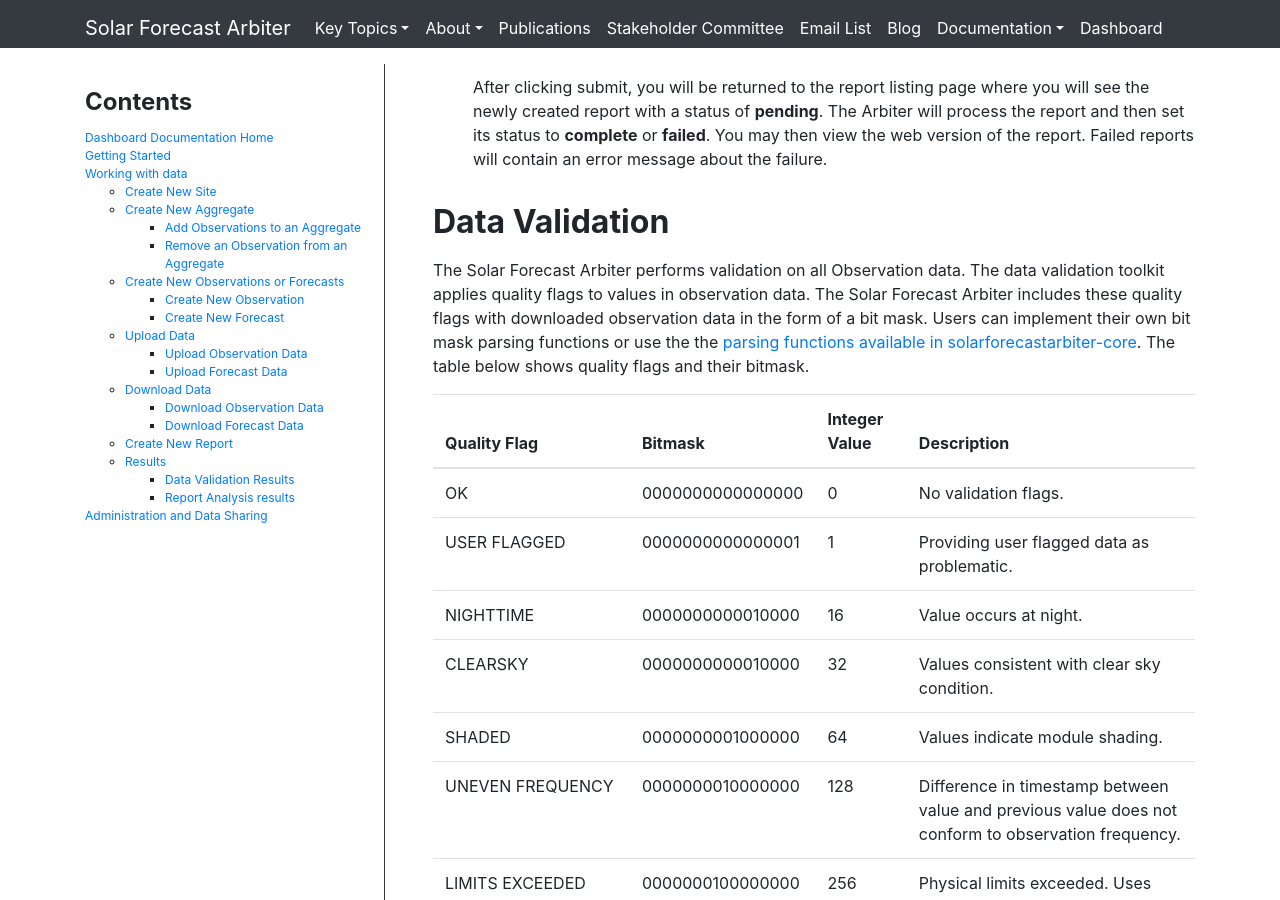
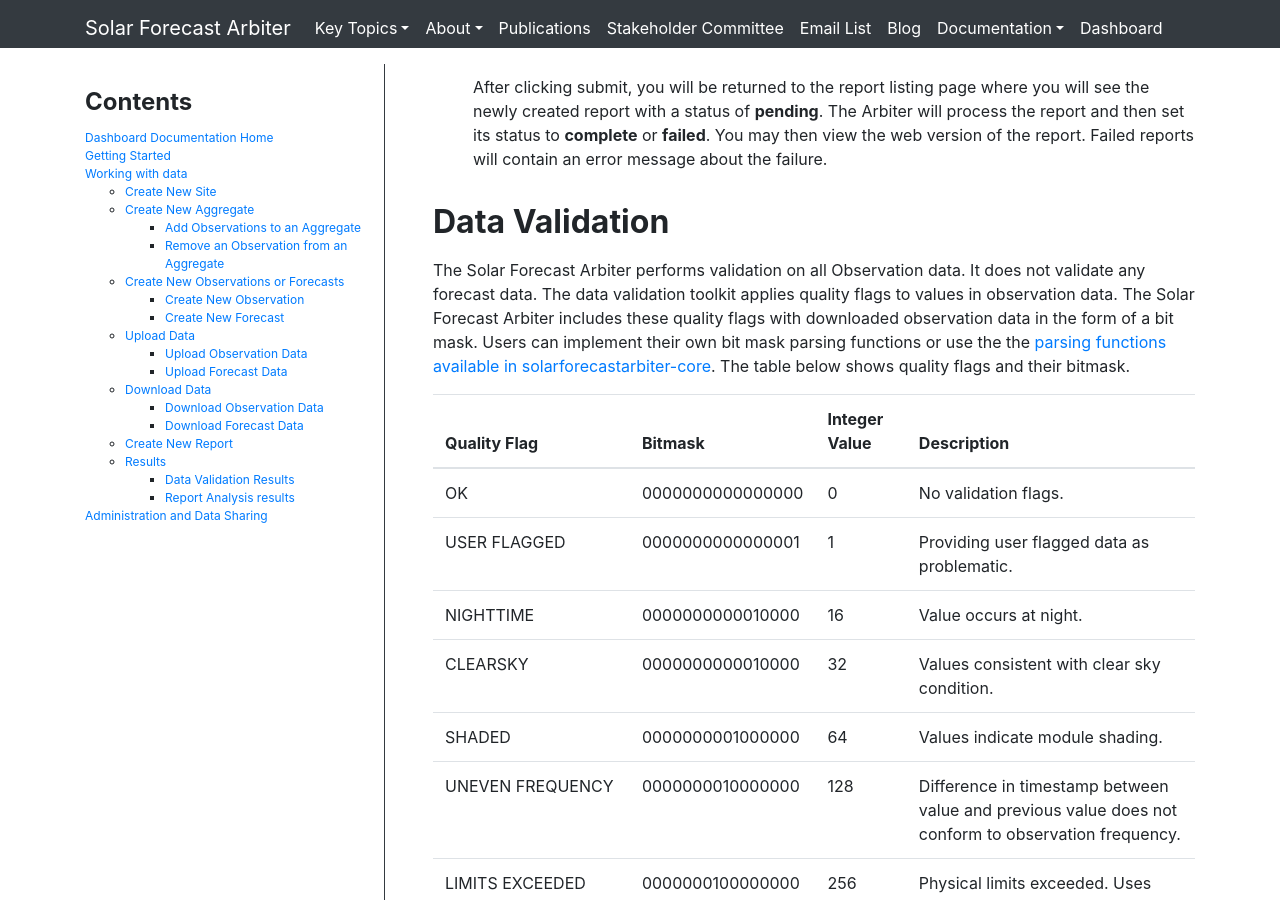
Before and after one commit to SolarArbiter/SolarArbiter.github.io, a Jekyll site: the page built from documentation/dashboard/working_with_data.md, in a window 1280 px wide and 900 px high, scrolled down 21145 px. Built offline with Jekyll 4.4.1, drawn with Linux system fonts in a browser that asks for light colours.

Commit message:
Update documentation/dashboard/working_with_data.md
Co-authored-by: Will Holmgren <william.holmgren@gmail.com>

```diff
--- a/documentation/dashboard/working_with_data.md
+++ b/documentation/dashboard/working_with_data.md
@@ -338,7 +338,7 @@
 Data Validation
 ---------------
 
-The Solar Forecast Arbiter performs validation on all Observation data. The
+The Solar Forecast Arbiter performs validation on all Observation data. It does not validate any forecast data. The
 data validation toolkit applies quality flags to values in observation data.
 The Solar Forecast Arbiter includes these quality flags with downloaded observation data
 in the form of a bit mask. Users can implement their own bit mask parsing functions or use the the [parsing functions available in solarforecastarbiter-core](https://solarforecastarbiter-core.readthedocs.io/en/latest/api.html#quality-flag-mapping). The table below shows quality flags and their
```
